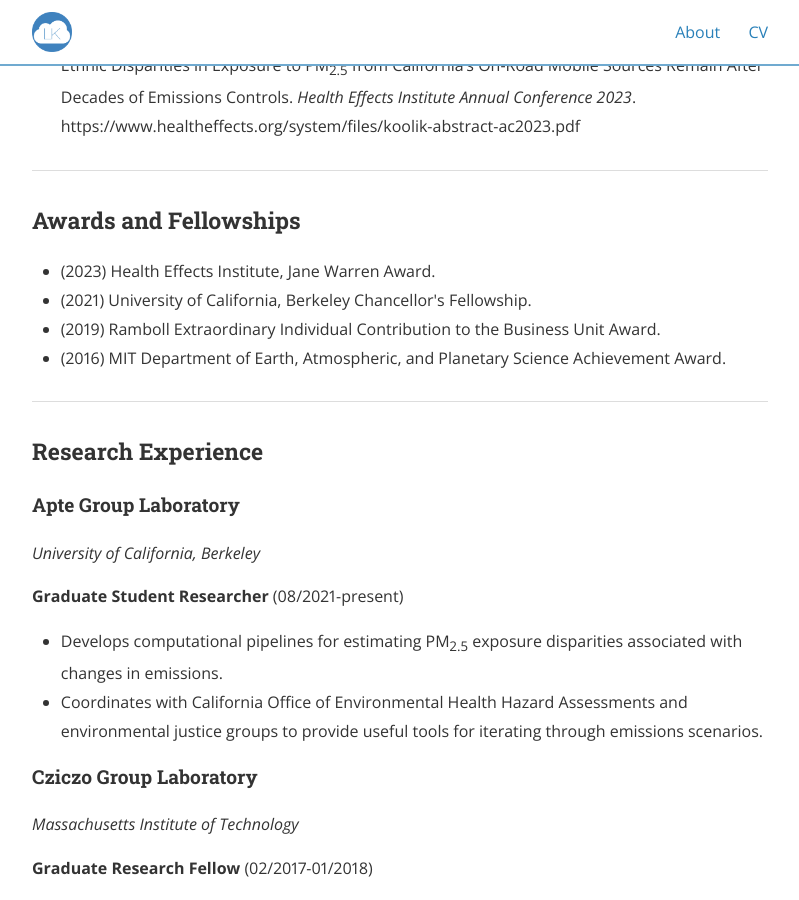
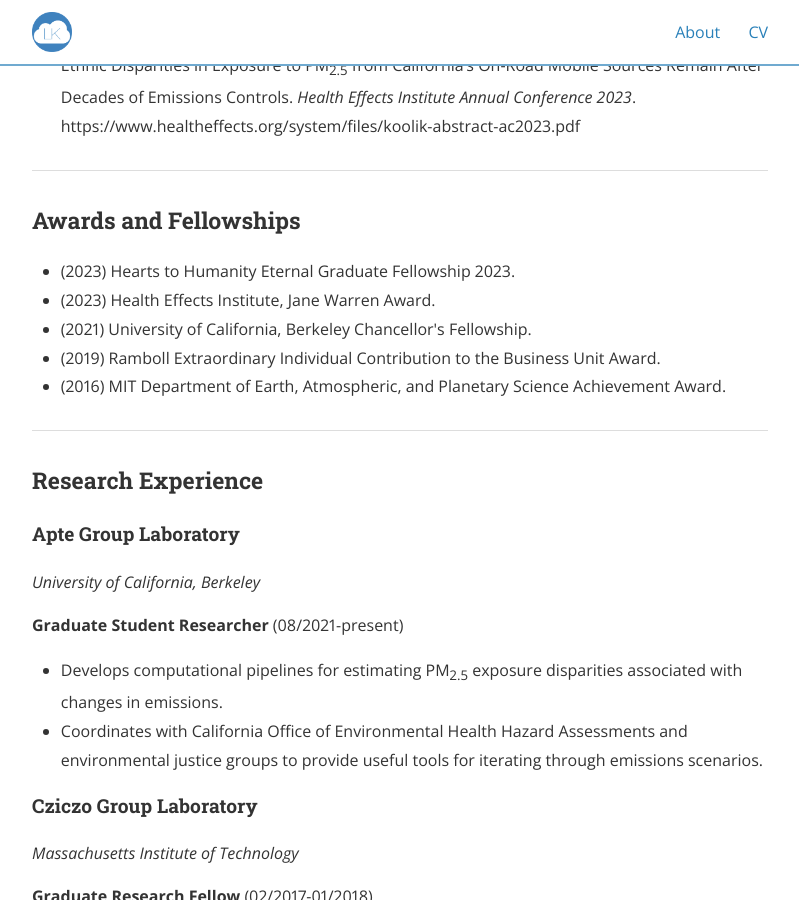
Before and after one commit to lkoolik/lkoolik.github.io, a Jekyll site: the page built from cv.md, in a window 1280 px wide and 900 px high, scrolled down 1032 px. Shown: the whole window, without its empty margins (240-1039 px from the left). Built offline with Jekyll 4.4.1, drawn with Linux system fonts in a browser that asks for light colours; nearby versions of some CDN libraries.

Commit message:
Update cv.md

```diff
--- a/cv.md
+++ b/cv.md
@@ -35,6 +35,7 @@ main_nav: true
 
 <h3>Awards and Fellowships</h3>
 <ul>
+  <li>(2023) Hearts to Humanity Eternal Graduate Fellowship 2023.</li>
   <li>(2023) Health Effects Institute, Jane Warren Award.</li>
   <li>(2021) University of California, Berkeley Chancellor's Fellowship.</li>
   <li>(2019) Ramboll Extraordinary Individual Contribution to the Business Unit Award.</li>
```
